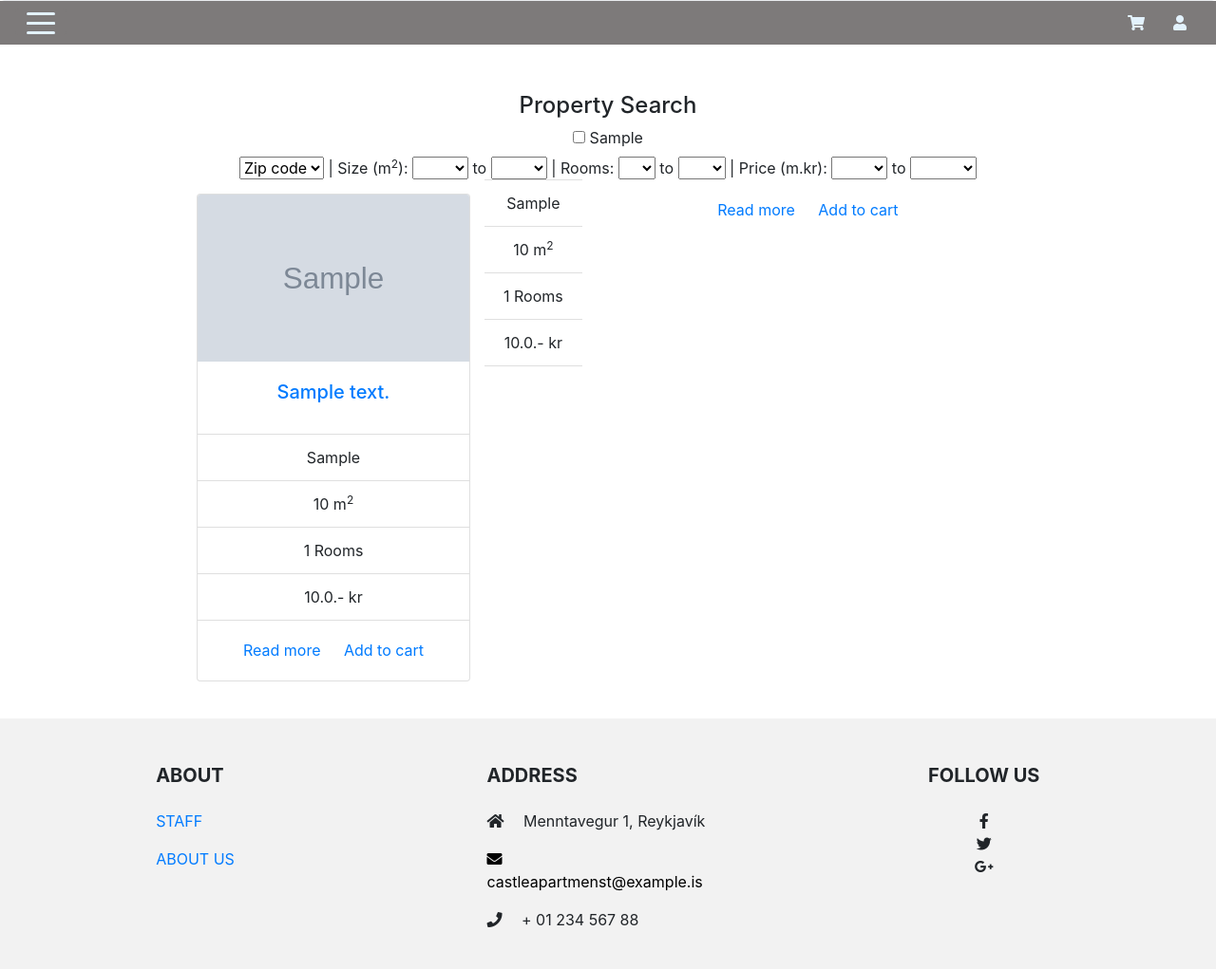
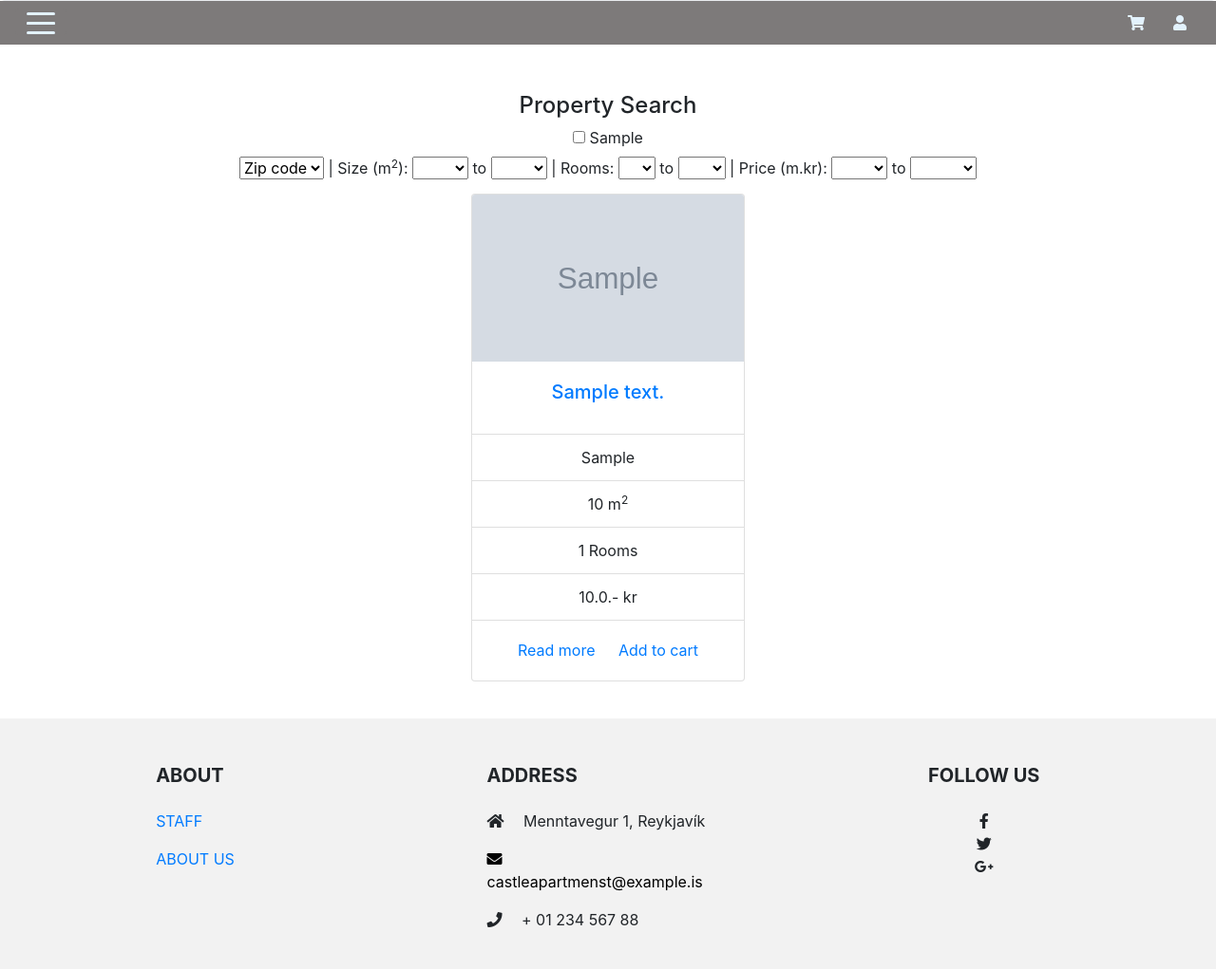
Before and after one commit to GudjonB/Verklegt2, a Django app: page /properties/ in a window 1280 px wide. Shown: the part 245-1266 px from the top of the page at 95% size. Run offline with Django 3.2, Linux system fonts and the light colour scheme; a user stored in the database is signed in; tables that the repository leaves empty hold one stand-in row (values such as "Sample post"); grey boxes marked "Sample" are stand-in pictures; some libraries are stand-ins or nearby versions.

Commit message:
fixing index.html after breaking while fixing last merge conflicts

```diff
--- a/templates/Properties/index.html
+++ b/templates/Properties/index.html
@@ -209,19 +209,6 @@
                          {% endif %}
                     </div>
                 </div>
-                <ul class="list-group list-group-flush">
-                    <li class="list-group-item">{{ i.category.category}}</li>
-                    <li class="list-group-item">{{ i.size|intcomma }} m<sup>2</sup></li>
-                    <li class="list-group-item">{{ i.rooms }} Rooms</li>
-                    <li class="list-group-item">{{ i.price|intcomma }}.- kr</li>
-                </ul>
-                <div class="card-body">
-                    <a href="/properties/{{ i.id }}" class="card-link">Read more</a>
-                    {% if user.is_authenticated %}
-                        <a href="/properties/{{ i.id }}" class="card-link">Add to cart</a>
-                    {% endif %}
-                </div>
-            </div>
             {% endif %}
         {% endfor %}
     </div><br>
```
